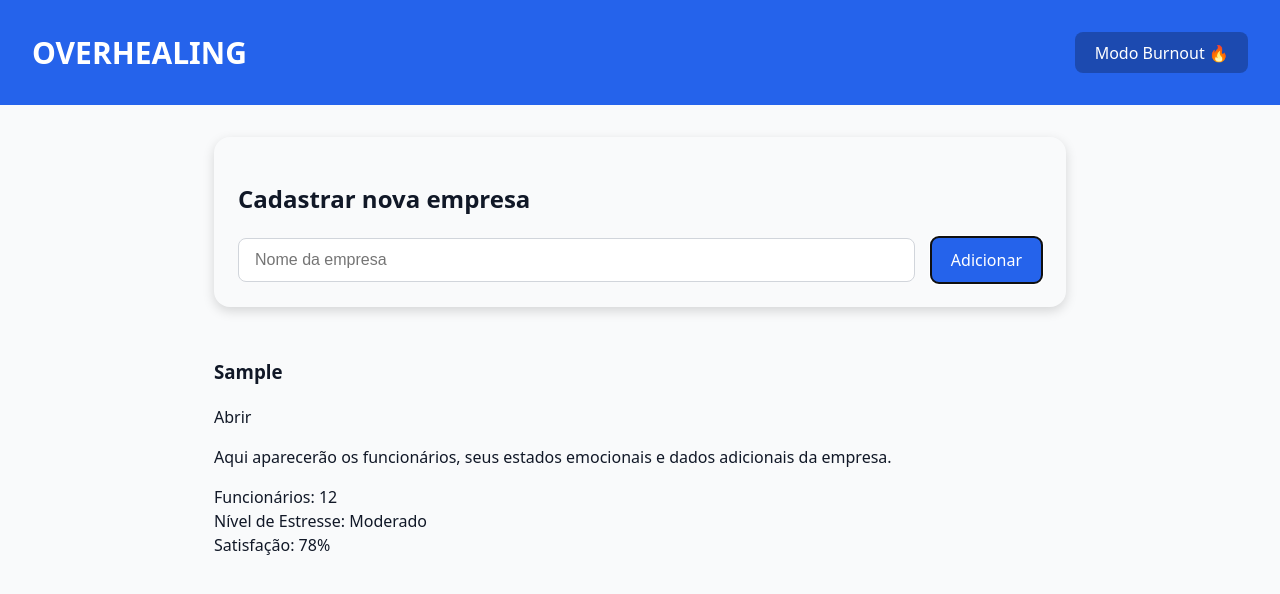
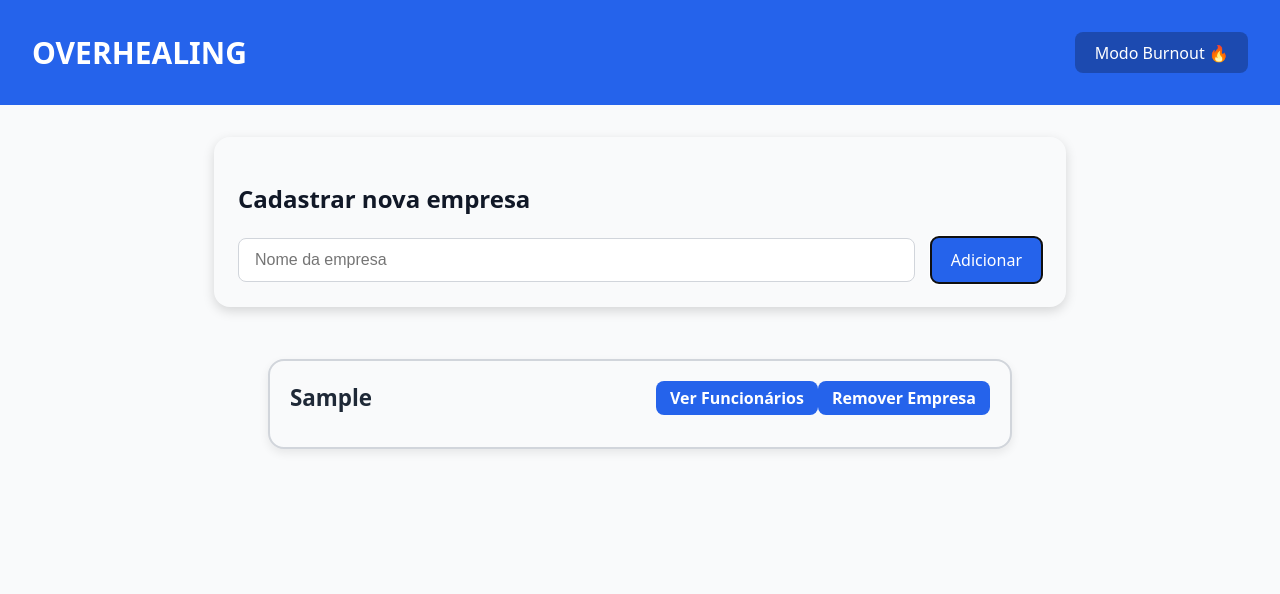
Before and after one commit to Borghi1905/Overhealing, a React (Vite) app in the folder overhealing/: page / in a window 1280 px wide. Both pictures are taken after typing "Sample" into the empty fields and a click on the button "Adicionar". Shown: the top 594 px of the page. Built offline with nearby package versions, Linux system fonts and the light colour scheme.

Commit message:
Adição de botões de remover e melhoria do formulario

```diff
--- a/overhealing/src/components/EmpresaCard.jsx
+++ b/overhealing/src/components/EmpresaCard.jsx
@@ -1,83 +1,128 @@
 import React, { useState } from "react";
+import "../styles/EmpresaCard.css";
 
-export default function EmpresaCard({ nome, burnout }) {
+export default function EmpresaCard({ nome, burnout, onRemoverEmpresa }) {
   const [aberto, setAberto] = useState(false);
+  const [funcionarios, setFuncionarios] = useState([]);
+  const [novoFuncionario, setNovoFuncionario] = useState({
+    nome: "",
+    ultimoDia: "",
+  });
+
+  const adicionarFuncionario = (e) => {
+    e.preventDefault();
+    if (!novoFuncionario.nome.trim() || !novoFuncionario.ultimoDia.trim()) return;
+
+    const novo = {
+      ...novoFuncionario,
+      dataVisualizacao: new Date().toLocaleDateString("pt-BR"),
+    };
+
+    setFuncionarios([...funcionarios, novo]);
+    setNovoFuncionario({ nome: "", ultimoDia: "" });
+  };
+
+  const removerFuncionario = (index) => {
+    const atualizados = funcionarios.filter((_, i) => i !== index);
+    setFuncionarios(atualizados);
+  };
+
+  const removerEmpresa = () => {
+    if (window.confirm(`Deseja realmente remover a empresa "${nome}"?`)) {
+      if (onRemoverEmpresa) onRemoverEmpresa(nome);
+    }
+  };
 
   return (
-    <div
-      className={`w-full max-w-2xl mx-auto rounded-2xl p-5 shadow-lg border transition-all duration-500 cursor-pointer
-      ${burnout
-        ? "bg-gray-800 border-gray-700 hover:border-orange-400"
-        : "bg-white border-gray-200 hover:border-blue-400"}`}
-      onClick={() => setAberto(!aberto)}
-    >
-      {/* Cabeçalho do Card */}
-      <div className="flex justify-between items-center">
-        <h3
-          className={`text-xl font-semibold ${
-            burnout ? "text-orange-300" : "text-blue-600"
-          }`}
-        >
-          {nome}
-        </h3>
-        <span
-          className={`text-sm font-medium ${
-            burnout ? "text-gray-400" : "text-gray-500"
-          }`}
-        >
-          {aberto ? "Fechar" : "Abrir"}
-        </span>
+    <div className={`empresa-card ${burnout ? "burnout" : ""}`}>
+      {/* CABEÇALHO */}
+      <div className="empresa-header">
+        <h3>{nome}</h3>
+        <div className="botoes-header">
+          <button onClick={() => setAberto(!aberto)}>
+            {aberto ? "Fechar" : "Ver Funcionários"}
+          </button>
+          <button onClick={removerEmpresa} className="remover-empresa">
+            Remover Empresa
+          </button>
+        </div>
       </div>
 
-      {/* Conteúdo Expandido */}
-      <div
-        className={`overflow-hidden transition-all duration-500 transform ${
-          aberto
-            ? "max-h-[400px] opacity-100 scale-y-100 mt-4"
-            : "max-h-0 opacity-0 scale-y-0"
-        }`}
-      >
-        <div
-          className={`text-sm leading-relaxed ${
-            burnout ? "text-gray-300" : "text-gray-700"
-          }`}
-        >
-          <p>
-            Aqui aparecerão os funcionários, seus estados emocionais e dados
-            adicionais da empresa.
-          </p>
+      {/* CONTEÚDO EXPANDIDO */}
+      {aberto && (
+        <div className="empresa-content">
+          <div className="funcionarios-box">
+            <h4>Funcionários</h4>
+            {funcionarios.length === 0 ? (
+              <p className="vazio">Nenhum funcionário cadastrado.</p>
+            ) : (
+              <div className="funcionarios-list">
+                {funcionarios.map((f, i) => (
+                  <div key={i} className="funcionario-card">
+                    <div className="info">
+                      <p><strong>Nome:</strong> {f.nome}</p>
+                      <p><strong>Último dia:</strong> {f.ultimoDia}</p>
+                      <p><strong>Visualizado em:</strong> {f.dataVisualizacao}</p>
+                    </div>
+                    <button
+                      onClick={() => removerFuncionario(i)}
+                      className="remover-funcionario"
+                    >
+                      Remover
+                    </button>
+                  </div>
+                ))}
+              </div>
+            )}
+          </div>
 
-          <div className="mt-3 grid grid-cols-2 sm:grid-cols-3 gap-3">
-            <div
-              className={`p-2 rounded-lg text-center ${
-                burnout
-                  ? "bg-gray-700 text-gray-200"
-                  : "bg-gray-100 text-gray-700"
-              }`}
-            >
-              Funcionários: 12
-            </div>
-            <div
-              className={`p-2 rounded-lg text-center ${
-                burnout
-                  ? "bg-gray-700 text-gray-200"
-                  : "bg-gray-100 text-gray-700"
-              }`}
-            >
-              Nível de Estresse: Moderado
-            </div>
-            <div
-              className={`p-2 rounded-lg text-center ${
-                burnout
-                  ? "bg-gray-700 text-gray-200"
-                  : "bg-gray-100 text-gray-700"
-              }`}
-            >
-              Satisfação: 78%
-            </div>
+          {/* FORMULÁRIO */}
+          <div className="form-box">
+            <form onSubmit={adicionarFuncionario} className="form-funcionario">
+              <label>
+                Nome do Funcionário:
+                <input
+                  type="text"
+                  value={novoFuncionario.nome}
+                  onChange={(e) =>
+                    setNovoFuncionario({
+                      ...novoFuncionario,
+                      nome: e.target.value,
+                    })
+                  }
+                />
+              </label>
+
+              <label>
+                Último dia que folgou:
+                <input
+                  type="date"
+                  value={novoFuncionario.ultimoDia}
+                  onChange={(e) =>
+                    setNovoFuncionario({
+                      ...novoFuncionario,
+                      ultimoDia: e.target.value,
+                    })
+                  }
+                />
+              </label>
+
+              <div className="botoes">
+                <button type="submit" className="confirmar">
+                  Adicionar
+                </button>
+                <button
+                  type="button"
+                  onClick={() => setNovoFuncionario({ nome: "", ultimoDia: "" })}
+                  className="cancelar"
+                >
+                  Cancelar
+                </button>
+              </div>
+            </form>
           </div>
         </div>
-      </div>
+      )}
     </div>
   );
 }
--- a/overhealing/src/pages/Home.jsx
+++ b/overhealing/src/pages/Home.jsx
@@ -2,7 +2,8 @@ import React, { useState } from "react";
 import EmpresaCard from "../components/EmpresaCard";
 import "../styles/Home.css";
 
-export default function Home({ burnout, setBurnout }) {
+export default function Home() {
+  const [burnout, setBurnout] = useState(false);
   const [empresas, setEmpresas] = useState([]);
   const [novaEmpresa, setNovaEmpresa] = useState("");
 
@@ -13,11 +14,14 @@ export default function Home({ burnout, setBurnout }) {
     const nova = {
       id: Date.now(),
       nome: novaEmpresa,
-      burnout: false,
     };
 
     setEmpresas([...empresas, nova]);
     setNovaEmpresa("");
+  };
+
+  const removerEmpresa = (nome) => {
+    setEmpresas(empresas.filter((e) => e.nome !== nome));
   };
 
   return (
@@ -33,7 +37,7 @@ export default function Home({ burnout, setBurnout }) {
         </button>
       </header>
 
-      {/* CONTEÚDO DE CADASTRO DE EMPRESAS */}
+      {/* CONTEÚDO */}
       <section className="home-content">
         <div className="empresa-form">
           <h2 className="text-2xl font-semibold mb-4">Cadastrar nova empresa</h2>
@@ -69,7 +73,8 @@ export default function Home({ burnout, setBurnout }) {
               <EmpresaCard
                 key={empresa.id}
                 nome={empresa.nome}
-                burnout={empresa.burnout}
+                burnout={burnout}
+                onRemoverEmpresa={removerEmpresa} // <-- AQUI
               />
             ))
           )}
--- /dev/null
+++ b/overhealing/src/styles/EmpresaCard.css
@@ -0,0 +1,287 @@
+/* ==========================
+   CONTAINER PRINCIPAL
+========================== */
+.empresa-card {
+  width: 100%;
+  max-width: 700px;
+  margin: 20px auto;
+  padding: 20px;
+  border: 2px solid #d1d5db;
+  border-radius: 16px;
+  background: #f9fafb;
+  box-shadow: 0 4px 10px rgba(0, 0, 0, 0.08);
+  transition: all 0.3s ease;
+  text-align: left;
+}
+
+/* --- MODO BURNOUT --- */
+.empresa-card.burnout {
+  background: #111827;
+  border-color: #f97316;
+  color: #f9fafb;
+  box-shadow: 0 4px 12px rgba(249, 115, 22, 0.3);
+}
+
+/* ==========================
+   CABEÇALHO
+========================== */
+.empresa-header {
+  display: flex;
+  justify-content: space-between;
+  align-items: center;
+  margin-bottom: 12px;
+}
+
+.empresa-header h3 {
+  font-size: 1.4rem;
+  font-weight: 700;
+  margin: 0;
+  color: #1f2937;
+}
+
+.empresa-card.burnout .empresa-header h3 {
+  color: #fb923c;
+}
+
+.empresa-header button {
+  padding: 6px 14px;
+  background: #2563eb;
+  color: white;
+  border: none;
+  border-radius: 8px;
+  cursor: pointer;
+  font-weight: 600;
+  transition: background 0.2s;
+}
+
+.empresa-header button:hover {
+  background: #1e40af;
+}
+
+.empresa-card.burnout .empresa-header button {
+  background: #f97316;
+}
+
+.empresa-card.burnout .empresa-header button:hover {
+  background: #fb923c;
+}
+
+/* ==========================
+   CONTEÚDO EXPANDIDO
+========================== */
+.empresa-content {
+  display: flex;
+  flex-direction: column;
+  gap: 20px;
+}
+
+/* ==========================
+   CAIXA DE FUNCIONÁRIOS
+========================== */
+.funcionarios-box {
+  background: #ffffff;
+  border: 1px solid #d1d5db;
+  border-radius: 12px;
+  padding: 15px;
+  box-shadow: inset 0 0 6px rgba(0, 0, 0, 0.05);
+}
+
+.empresa-card.burnout .funcionarios-box {
+  background: #1f2937;
+  border-color: #4b5563;
+}
+
+.funcionarios-box h4 {
+  margin-top: 0;
+  margin-bottom: 10px;
+  font-weight: 600;
+}
+
+.vazio {
+  color: #9ca3af;
+  font-style: italic;
+}
+
+/* ==========================
+   FUNCIONÁRIO INDIVIDUAL
+========================== */
+.funcionarios-list {
+  display: flex;
+  flex-direction: column;
+  gap: 10px;
+}
+
+.funcionario-card {
+  background: #f3f4f6;
+  border: 1px solid #d1d5db;
+  border-radius: 8px;
+  padding: 10px 14px;
+  transition: 0.2s;
+}
+
+.funcionario-card:hover {
+  border-color: #2563eb;
+  background: #e5e7eb;
+}
+
+.empresa-card.burnout .funcionario-card {
+  background: #374151;
+  border-color: #6b7280;
+}
+
+.empresa-card.burnout .funcionario-card:hover {
+  background: #4b5563;
+  border-color: #f97316;
+}
+
+.funcionario-card .nome {
+  font-weight: 600;
+  margin-bottom: 4px;
+}
+
+/* ==========================
+   FORMULÁRIO
+========================== */
+.form-box {
+  background: #ffffff;
+  border: 1px solid #d1d5db;
+  border-radius: 12px;
+  padding: 15px;
+  box-shadow: inset 0 0 6px rgba(0, 0, 0, 0.05);
+}
+
+.empresa-card.burnout .form-box {
+  background: #1f2937;
+  border-color: #4b5563;
+}
+
+.form-funcionario {
+  display: flex;
+  flex-direction: column;
+  gap: 10px;
+}
+
+.form-funcionario label {
+  font-size: 0.9rem;
+  font-weight: 500;
+  display: flex;
+  flex-direction: column;
+  gap: 4px;
+}
+
+.form-funcionario input {
+  padding: 6px 10px;
+  border-radius: 8px;
+  border: 1px solid #d1d5db;
+  outline: none;
+  font-size: 0.9rem;
+}
+
+.form-funcionario input:disabled {
+  background: #e5e7eb;
+}
+
+.empresa-card.burnout .form-funcionario input {
+  background: #374151;
+  border-color: #4b5563;
+  color: #f9fafb;
+}
+
+/* ==========================
+   BOTÕES
+========================== */
+.botoes {
+  display: flex;
+  justify-content: flex-end;
+  gap: 10px;
+  margin-top: 10px;
+}
+
+/* --- BOTÃO CONFIRMAR (Adicionar) --- */
+.confirmar {
+  background: #2563eb;
+  color: white;
+  border: none;
+  border-radius: 8px;
+  padding: 6px 14px;
+  cursor: pointer;
+  font-weight: 600;
+  transition: 0.2s;
+}
+
+.confirmar:hover {
+  background: #1d4ed8;
+}
+
+/* 🟠 modo burnout */
+.empresa-card.burnout .confirmar {
+  background: #f97316;
+}
+
+.empresa-card.burnout .confirmar:hover {
+  background: #fb923c;
+}
+
+/* --- BOTÃO CANCELAR --- */
+.cancelar {
+  border: 1px solid #d1d5db;
+  border-radius: 8px;
+  background: white;
+  color: #111827;
+  padding: 6px 14px;
+  cursor: pointer;
+  font-weight: 600;
+  transition: 0.2s;
+}
+
+.cancelar:hover {
+  background: #f3f4f6;
+}
+
+/* modo burnout */
+.empresa-card.burnout .cancelar {
+  background: #374151;
+  color: #f9fafb;
+  border-color: #4b5563;
+}
+
+.empresa-card.burnout .cancelar:hover {
+  background: #4b5563;
+}
+
+/* --- BOTÃO ABRIR FORMULÁRIO --- */
+.abrir-form {
+  background: #2563eb;
+  color: white;
+  border: none;
+  border-radius: 8px;
+  padding: 8px 16px;
+  font-weight: 600;
+  cursor: pointer;
+  transition: 0.2s;
+}
+
+.abrir-form:hover {
+  background: #1e40af;
+}
+
+.empresa-card.burnout .abrir-form {
+  background: #f97316;
+}
+
+.empresa-card.burnout .abrir-form:hover {
+  background: #fb923c;
+}
+
+/* ==========================
+   RESPONSIVIDADE
+========================== */
+@media (max-width: 600px) {
+  .empresa-card {
+    padding: 16px;
+  }
+
+  .empresa-header h3 {
+    font-size: 1.2rem;
+  }
+}
```
Also changed, not shown: overhealing/src/components/FuncionarioCard.jsx (deleted), overhealing/src/components/Header.jsx (deleted), overhealing/src/components/ModalFuncionario.jsx (deleted), overhealing/src/components/SearchBar.jsx (deleted).
